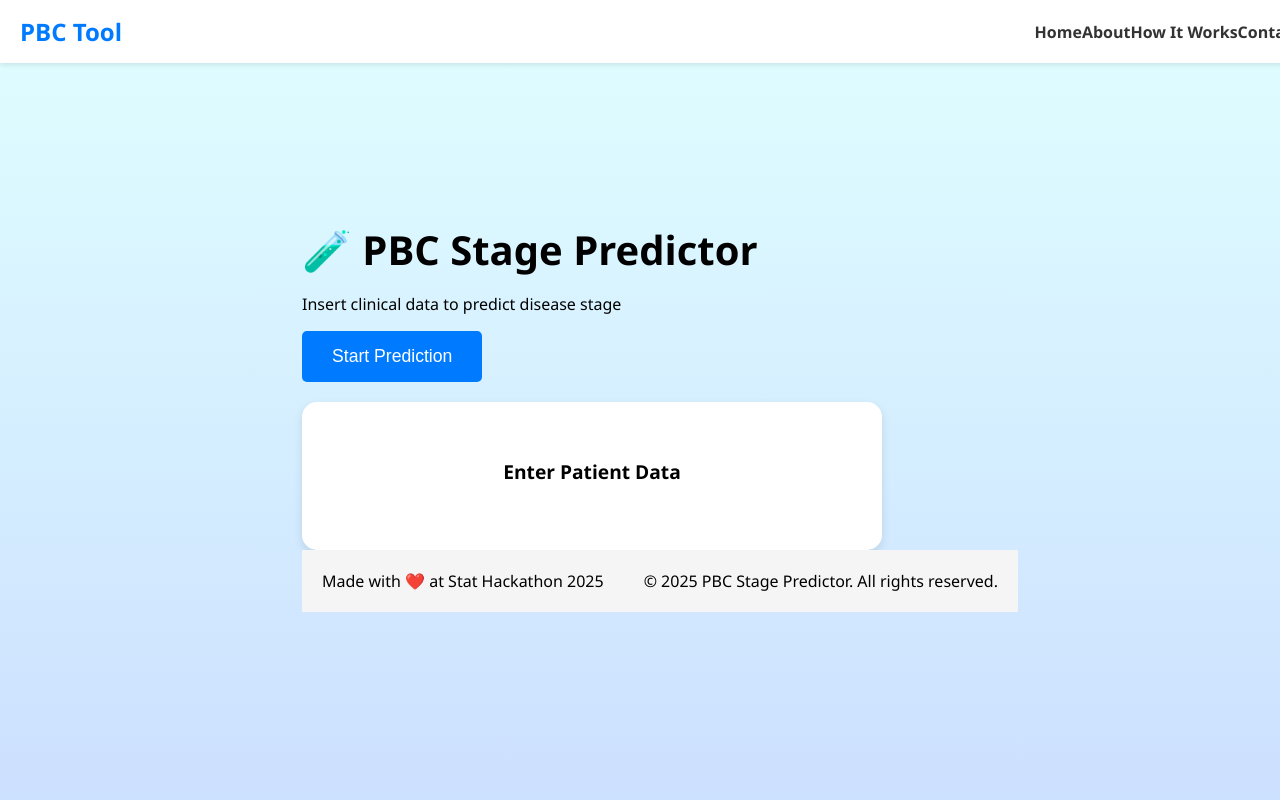
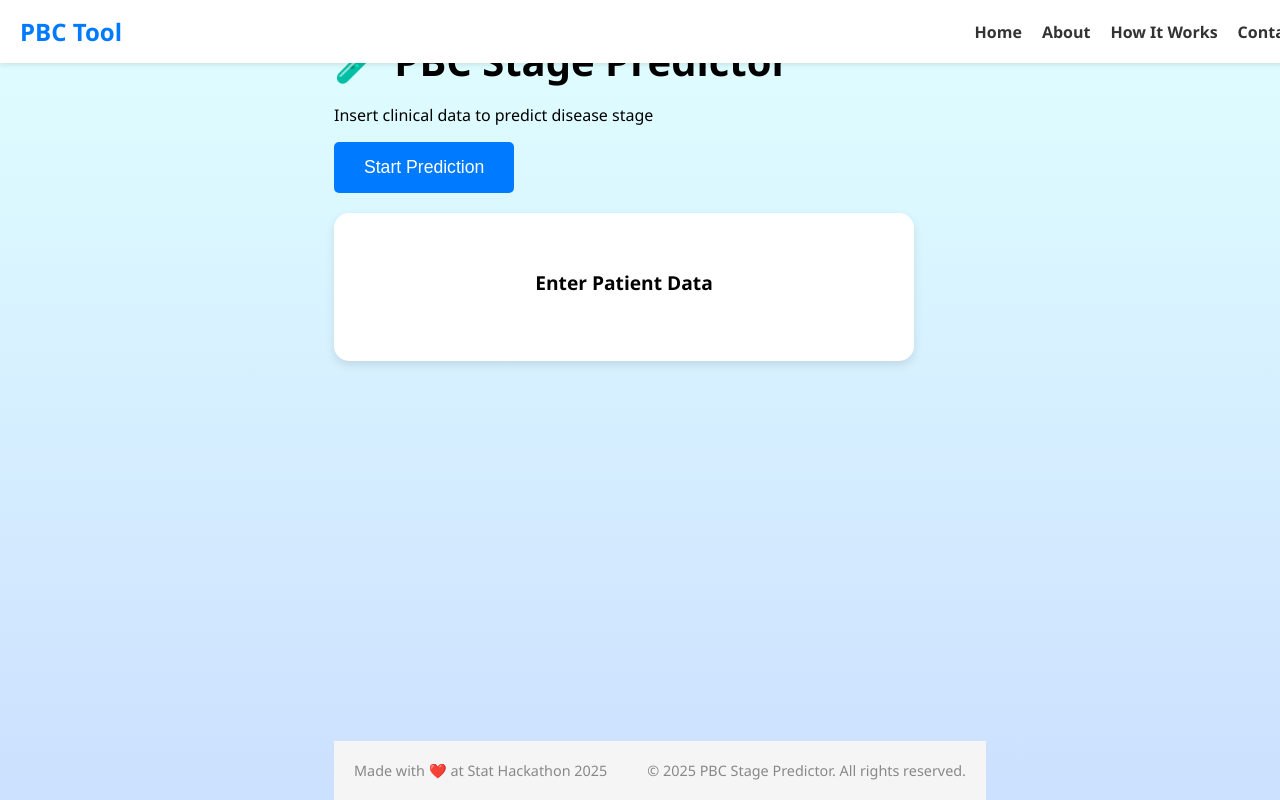
Before and after one commit to 63rude/Stat-Hackathon-Website, a React (Vite) app: page / in a window 1280 px wide. Built offline with nearby package versions, Linux system fonts and the light colour scheme.

Commit message:
Add core interaction functionality

```diff
--- a/index.html
+++ b/index.html
@@ -5,6 +5,27 @@
     <meta name="viewport" content="width=device-width, initial-scale=1.0" />
     <title>PBC Stage Predictor</title>
     <link rel="stylesheet" href="/style.css" />
+    <style>
+      html, body {
+        height: 100%;
+        margin: 0;
+        padding: 0;
+        font-family: 'Segoe UI', sans-serif;
+        background: linear-gradient(to bottom right, #e0f7fa, #f1f8ff);
+      }
+
+      body {
+        display: flex;
+        flex-direction: column;
+        min-height: 100vh;
+      }
+
+      #root {
+        flex: 1;
+        display: flex;
+        flex-direction: column;
+      }
+    </style>
   </head>
   <body>
     <div id="root"></div>
--- a/src/App.jsx
+++ b/src/App.jsx
@@ -1,19 +1,27 @@
 import React from 'react';
 import Navbar from './components/Navbar';
 import Hero from './components/Hero';
+import FormCard from './components/FormCard';
 import Footer from './components/Footer';
-import FormCard from './components/FormCard';
 
 function App() {
   return (
-    <>
+    <div style={{
+      minHeight: '100vh',
+      display: 'flex',
+      flexDirection: 'column'
+    }}>
       <Navbar />
-      <Hero />
-      <div id="form-section">
-        <FormCard />
-      </div>
+
+      <main style={{ flex: 1 }}>
+        <Hero />
+        <div id="form-section">
+          <FormCard />
+        </div>
+      </main>
+
       <Footer />
-    </>
+    </div>
   );
 }
 
--- a/src/assets/style.css
+++ b/src/assets/style.css
@@ -0,0 +1,80 @@
+/* GLOBAL RESET */
+* {
+  box-sizing: border-box;
+  margin: 0;
+  padding: 0;
+}
+
+/* NAVBAR */
+.navbar {
+  width: 100%;
+  background-color: #fff;
+  padding: 3rem 2rem;
+  display: flex;
+  justify-content: center;
+  align-items: center;
+  box-shadow: 0 2px 5px rgba(0, 0, 0, 0.05);
+  z-index: 1000;
+  overflow-x: hidden; /* Changed from auto to hidden to prevent subtle clipping */
+  position: sticky;
+  top: 0;
+}
+
+.logo {
+  font-size: 1.5rem;
+  font-weight: bold;
+  color: #007bff;
+  white-space: nowrap;
+}
+
+.nav-links {
+  display: flex;
+  flex-wrap: wrap;
+  gap: 1.5rem;
+  list-style: none;
+  white-space: nowrap;
+  margin: 0;
+  padding: 0;
+}
+
+.nav-links a {
+  text-decoration: none;
+  color: #333;
+  font-weight: 600;
+  transition: color 0.3s ease;
+}
+
+.nav-links a:hover {
+  color: #007acc;
+}
+
+/* FOOTER */
+.footer {
+  background-color: #f5f5f5;
+  padding: 1rem 2rem;
+  display: flex;
+  justify-content: space-between;
+  flex-wrap: wrap;
+  align-items: center;
+  font-size: 0.9rem;
+  color: #666;
+  margin-top: 2rem;
+  width: 100%;
+}
+
+.footer > div {
+  margin-bottom: 0.5rem;
+}
+
+/* MOBILE RESPONSIVENESS */
+@media (max-width: 600px) {
+  .footer {
+    flex-direction: column;
+    text-align: center;
+  }
+
+  .nav-links {
+    justify-content: center;
+    flex-wrap: wrap;
+  }
+}
--- a/src/components/Footer.jsx
+++ b/src/components/Footer.jsx
@@ -3,8 +3,8 @@ import React from 'react';
 export default function Footer() {
   return (
     <footer className="footer">
-      <div>Made with ❤️ at Stat Hackathon 2025</div>
-      <div>© 2025 PBC Stage Predictor. All rights reserved.</div>
+      <div className="footer-left">Made with ❤️ at Stat Hackathon 2025</div>
+      <div className="footer-right">© 2025 PBC Stage Predictor. All rights reserved.</div>
     </footer>
   );
 }
--- a/src/components/Navbar.jsx
+++ b/src/components/Navbar.jsx
@@ -1,15 +1,16 @@
+// src/components/Navbar.jsx
 import React from 'react';
 
 export default function Navbar() {
   return (
     <nav className="navbar">
       <div className="logo">PBC Tool</div>
-      <div className="nav-links">
-        <a href="#">Home</a>
-        <a href="#">About</a>
-        <a href="#">How It Works</a>
-        <a href="#">Contact</a>
-      </div>
+      <ul className="nav-links">
+        <li><a href="#">Home</a></li>
+        <li><a href="#">About</a></li>
+        <li><a href="#">How It Works</a></li>
+        <li><a href="#">Contact</a></li>
+      </ul>
     </nav>
   );
 }
```
Also changed, not shown: src/main.jsx (indentation only).
